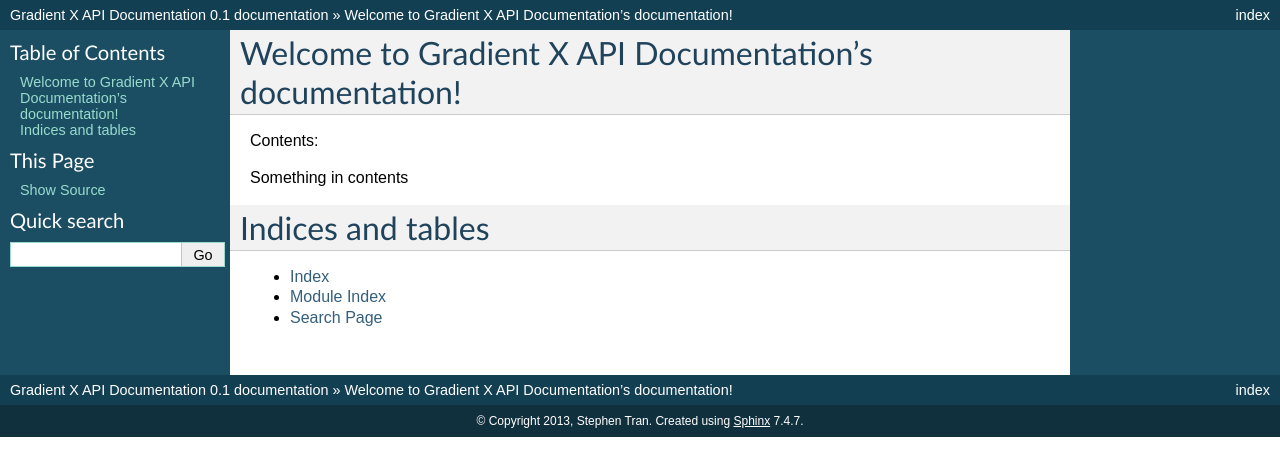
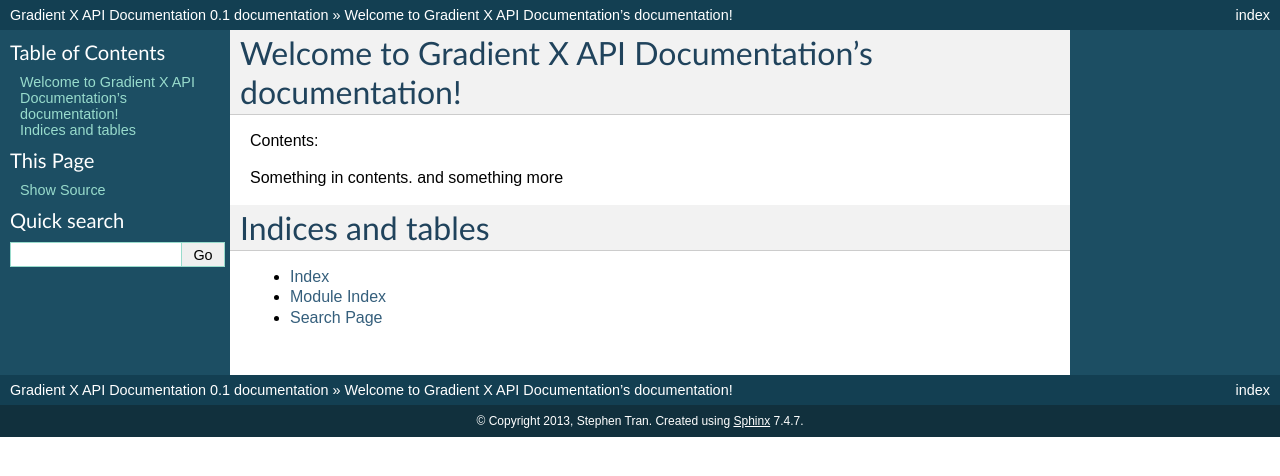
Before and after one commit to stran12/gxdocs, a Sphinx documentation site: the page built from docs/index.rst, in a window 1280 px wide. Shown: the top 476 px of the page. Built offline with Sphinx 7.4.7, drawn with Linux system fonts in a browser that asks for light colours; pages that are not in the unit, such as notebooks, are missing from menus.

```diff
--- a/docs/index.rst
+++ b/docs/index.rst
@@ -8,7 +8,7 @@ Welcome to Gradient X API Documentation's documentation!
 
 Contents:
 
-Something in contents
+Something in contents. and something more
 
 .. toctree::
     :maxdepth: 2
```
